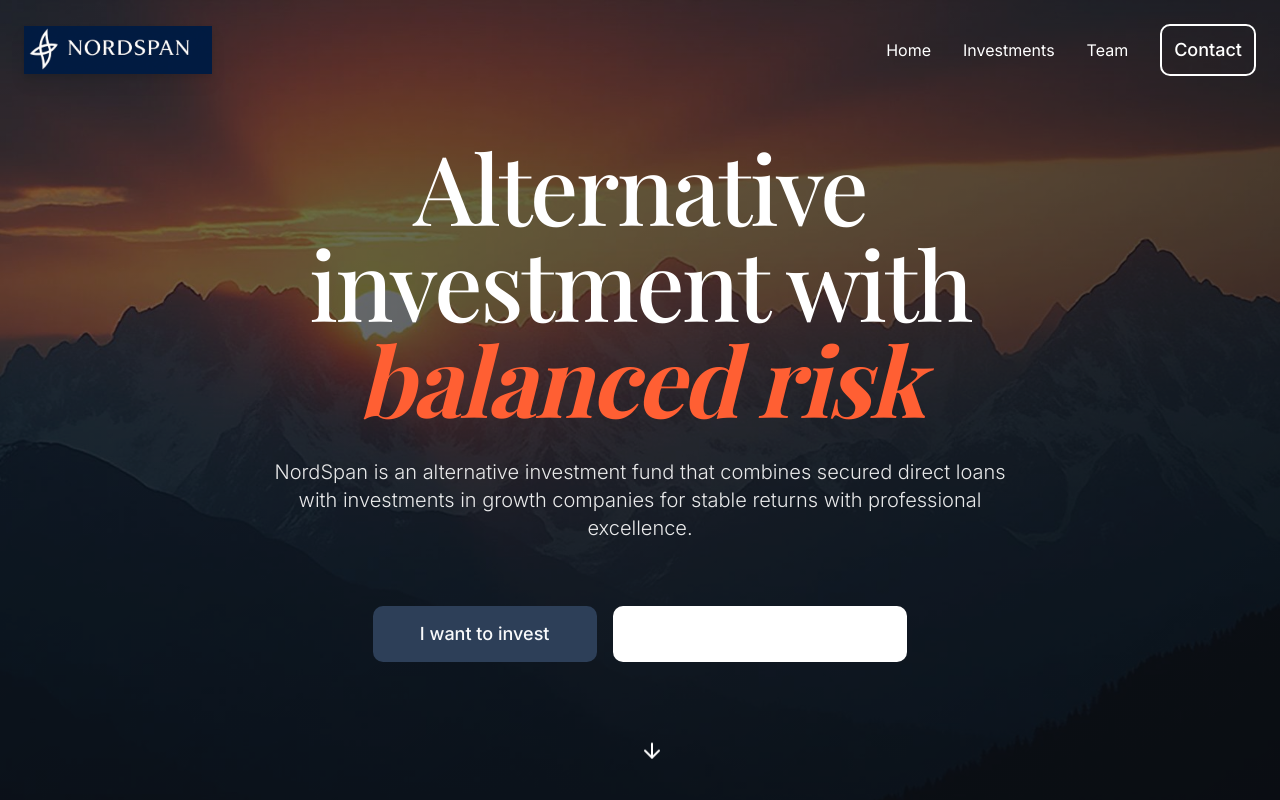
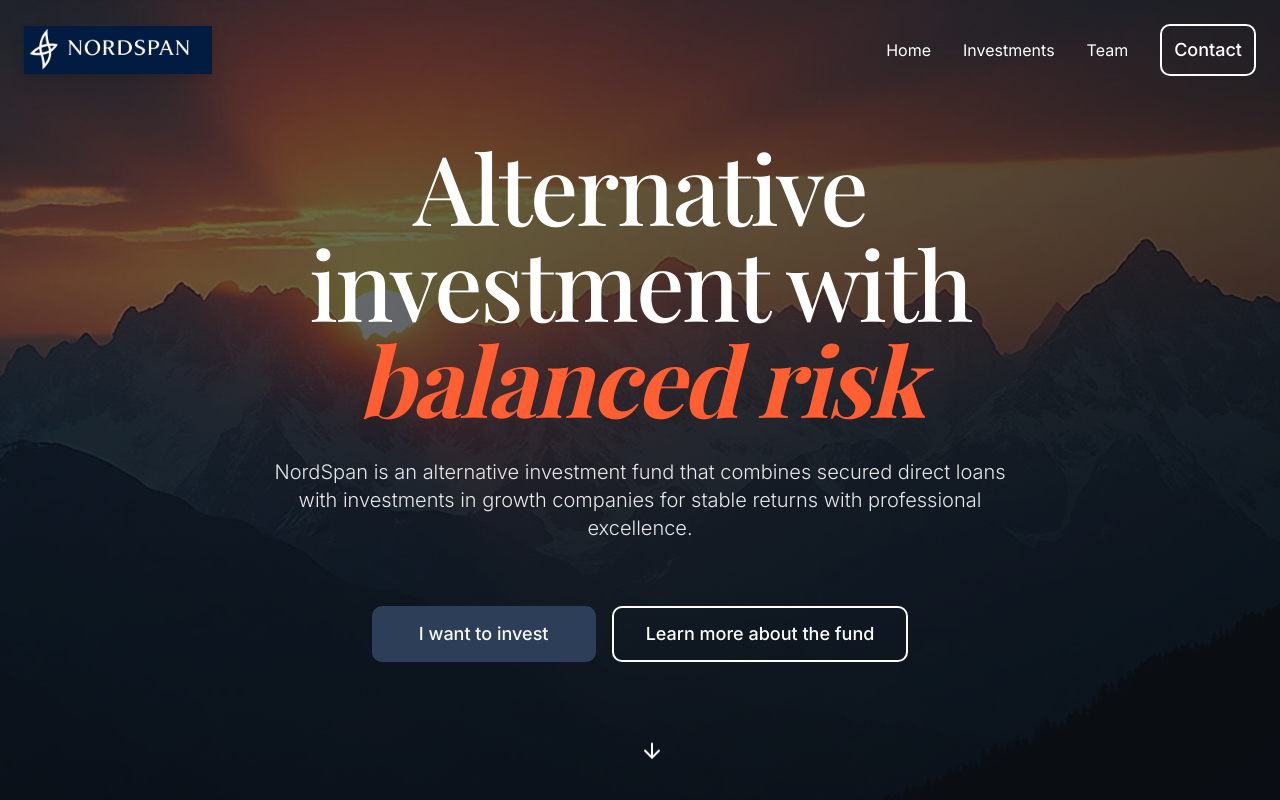
Before and after one commit to C-FMorand/nordspan, a React (Vite) app: page / in a window 1280 px wide. Shown: the top 800 px of the page. Built offline with nearby package versions, Linux system fonts and the light colour scheme.

Commit message:
Fix button text visibility
Adjust button styling to improve text readability.

```diff
--- a/src/components/HeroSection.tsx
+++ b/src/components/HeroSection.tsx
@@ -36,7 +36,7 @@ export const HeroSection = () => {
             <Button variant="default" size="lg" className="min-w-56 h-14 text-lg font-medium">
               I want to invest
             </Button>
-            <Button variant="outline" size="lg" className="min-w-56 h-14 text-lg font-medium border-white/30 text-white hover:bg-white/10">
+            <Button variant="dramatic-outline" size="lg" className="min-w-56 h-14 text-lg font-medium">
               Learn more about the fund
             </Button>
           </div>
```
